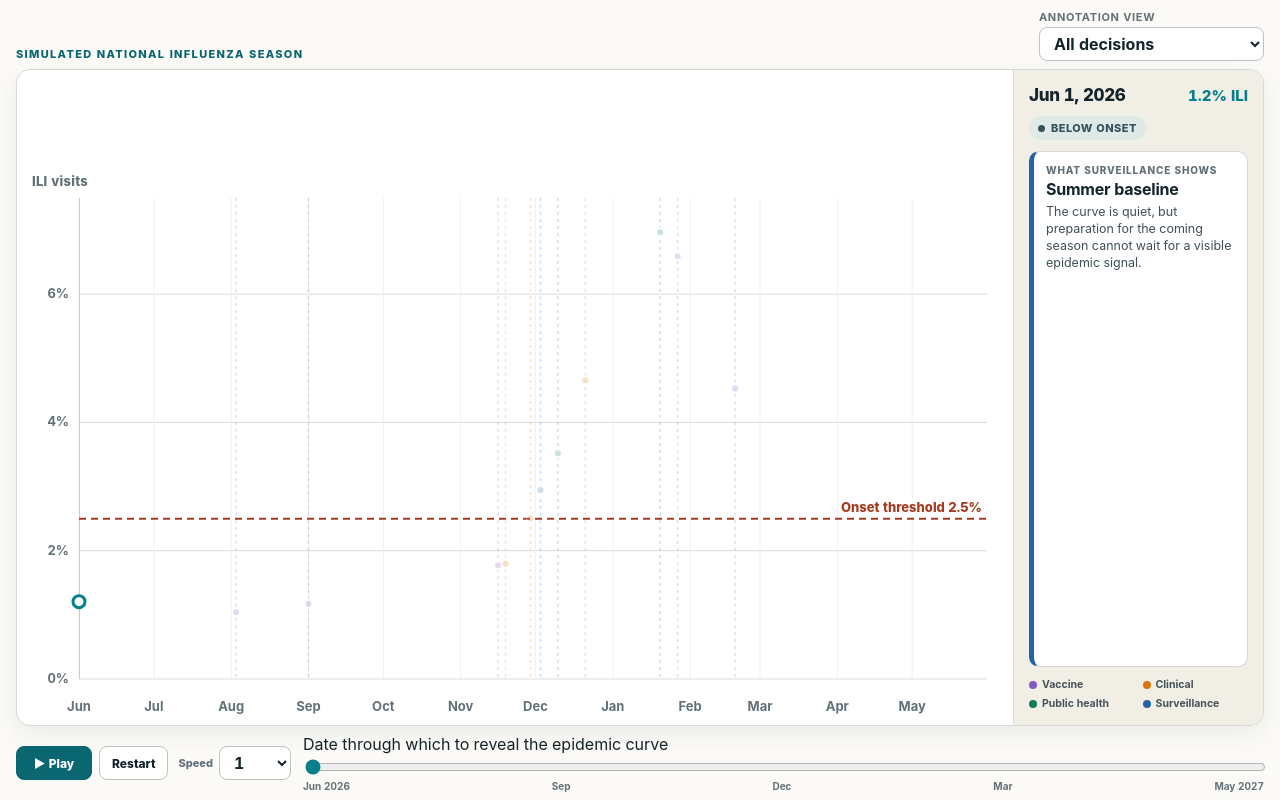
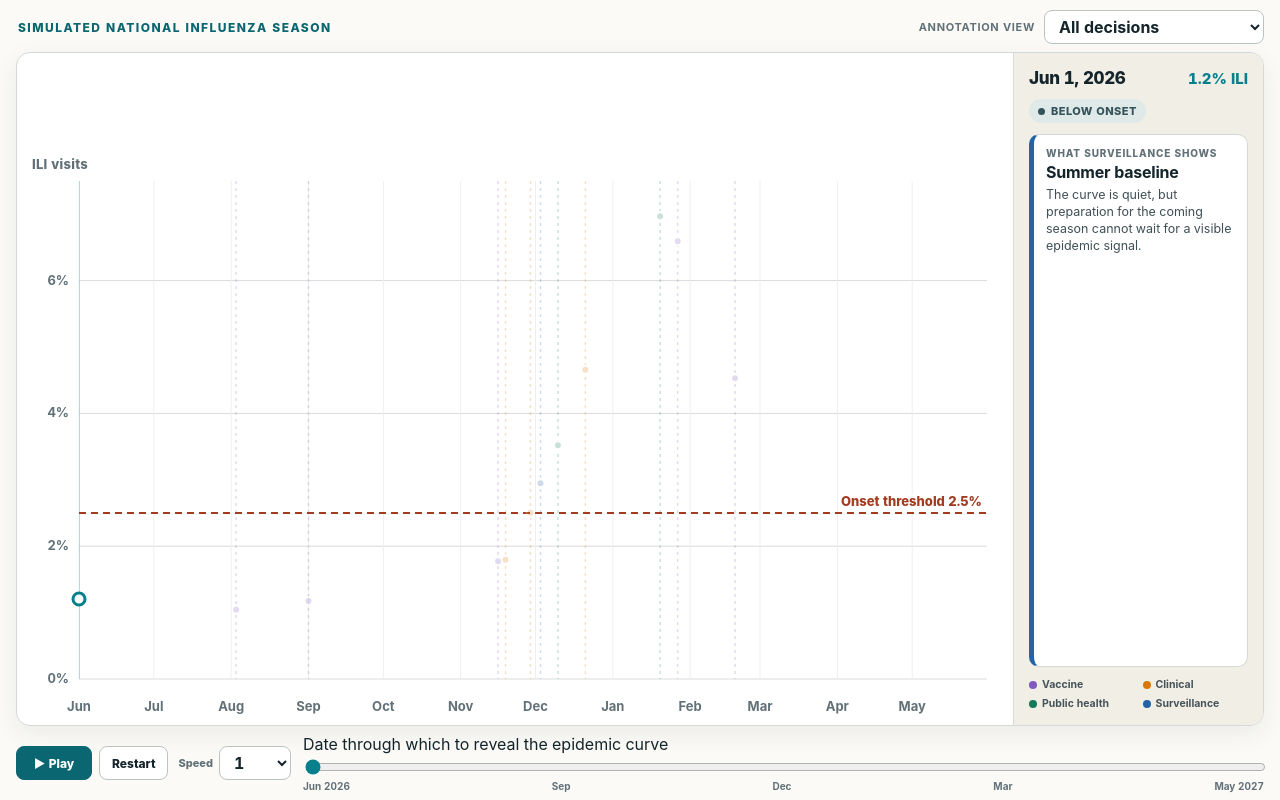
Before and after one commit to ausmeyer/ut-grand-rounds-visuals, a plain HTML site: page docs/slide-02.html in a window 1280 px wide. Drawn offline with Linux system fonts and the light colour scheme.

Commit message:
Refine slide 2 header layout

```diff
--- a/docs/slide-02.html
+++ b/docs/slide-02.html
@@ -47,23 +47,28 @@
 
     .topbar {
       display: flex;
-      align-items: end;
+      min-height: 34px;
+      align-items: center;
       justify-content: space-between;
-      gap: 20px;
+      gap: 24px;
     }
 
     .eyebrow {
+      padding-left: 2px;
       color: var(--focus);
-      font-size: 11px;
-      font-weight: 800;
+      font-size: 12px;
+      font-weight: 820;
       letter-spacing: .12em;
       text-transform: uppercase;
+      white-space: nowrap;
     }
 
     .view-control {
-      display: grid;
-      flex: 0 0 225px;
-      gap: 3px;
+      display: flex;
+      flex: 0 0 auto;
+      align-items: center;
+      justify-content: flex-end;
+      gap: 9px;
     }
 
     .view-control label {
@@ -72,6 +77,11 @@
       font-weight: 750;
       letter-spacing: .06em;
       text-transform: uppercase;
+      white-space: nowrap;
+    }
+
+    .view-control select {
+      width: 220px;
     }
 
     select {
@@ -246,7 +256,7 @@
     @media (max-width: 930px) {
       .content { grid-template-columns: minmax(0, 1fr) 220px; }
       .side-panel { padding: 11px; }
-      .view-control { flex-basis: 190px; }
+      .view-control select { width: 180px; }
     }
 
     @media (prefers-reduced-motion: reduce) {
@@ -257,9 +267,7 @@
 <body>
   <main class="app">
     <header class="topbar">
-      <div>
-        <div class="eyebrow">Simulated national influenza season</div>
-      </div>
+      <div class="eyebrow">Simulated national influenza season</div>
       <div class="view-control">
         <label for="view-select">Annotation view</label>
         <select id="view-select" aria-label="Annotation view">
```
Also changed, not shown: src/slide-02.template.html (+19 -11 lines).
